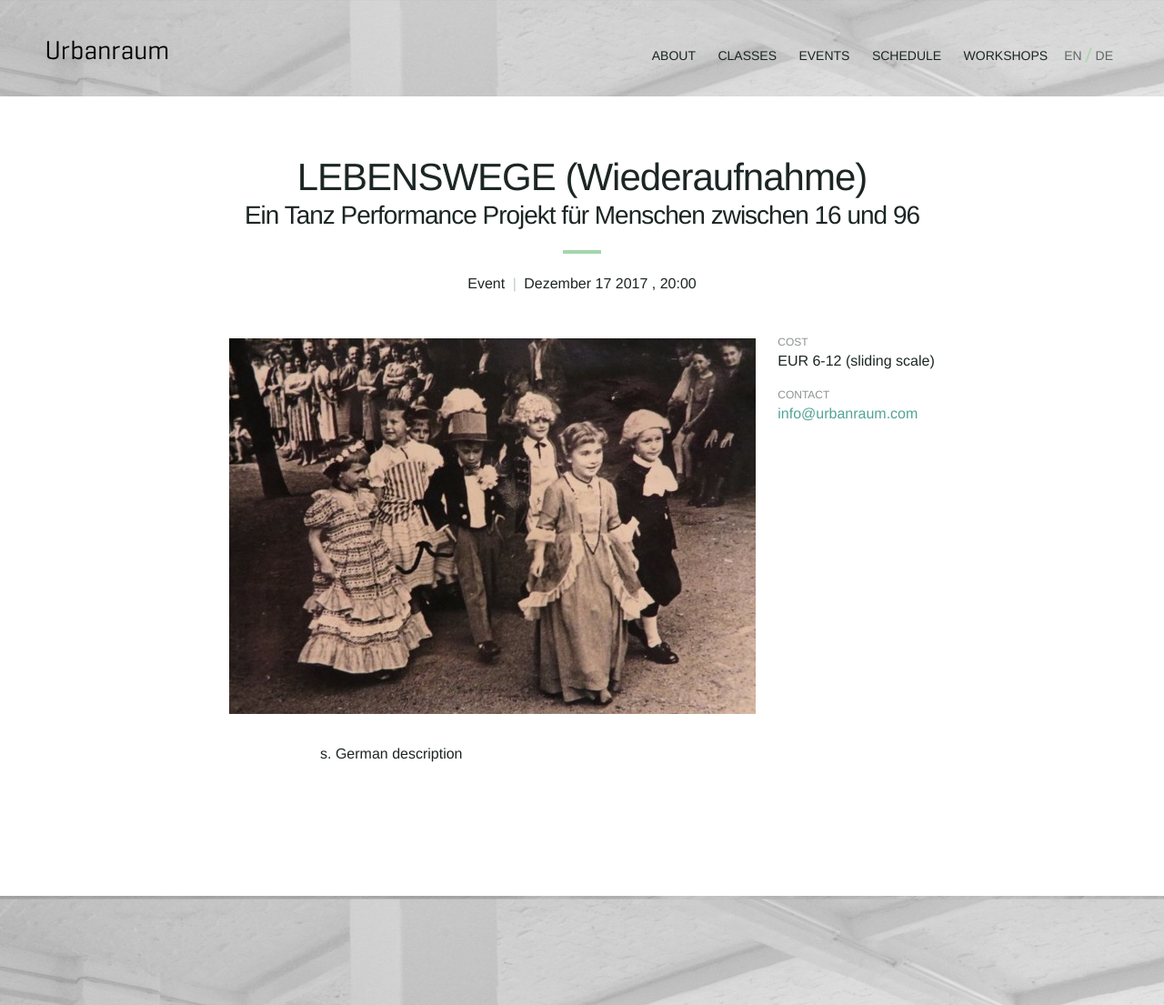
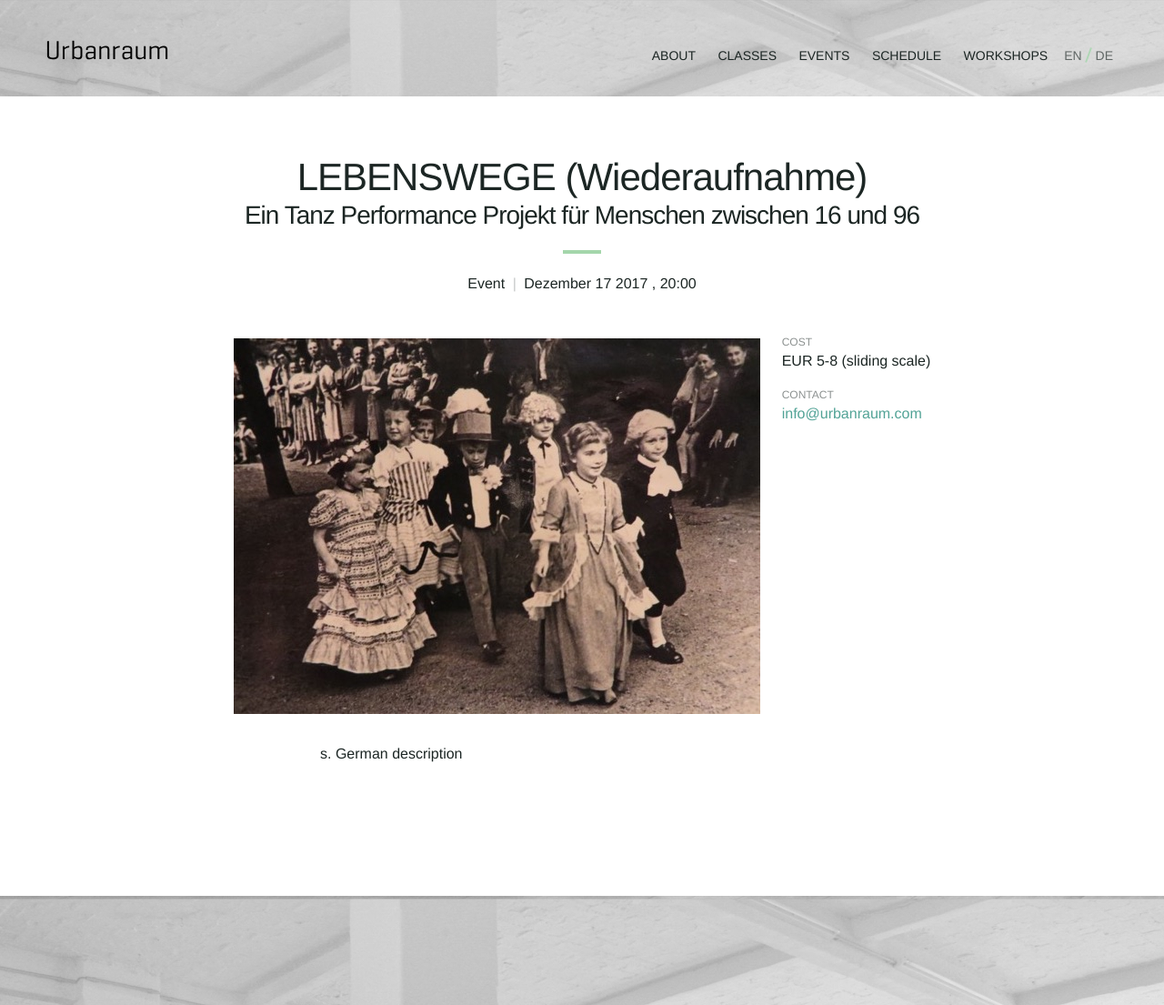
Before and after one commit to Kriesse/urbanraum, a Jekyll site: the page built from _events/2017-12-17-lebenswege.md, in a window 1280 px wide. Shown: the whole page at 91% size. Built offline with Jekyll 4.4.1, drawn with Linux system fonts in a browser that asks for light colours; nearby versions of some CDN libraries.

Commit message:
Update 2017-12-17-lebenswege.md

```diff
--- a/_events/2017-12-17-lebenswege.md
+++ b/_events/2017-12-17-lebenswege.md
@@ -15,8 +15,8 @@ title_de:  "LEBENSWEGE (Wiederaufnahme)"
 subtitle_en: "Ein Tanz Performance Projekt für Menschen zwischen 16 und 96"
 subtitle_de: "Ein Tanz Performance Projekt für Menschen zwischen 16 und 96"
 
-price_en: "EUR 6-12 (sliding scale)"
-price_de: "6-12 Euro"
+price_en: "EUR 5-8 (sliding scale)"
+price_de: "5-8 Euro"
 
 language_en:
 language_de:
```
